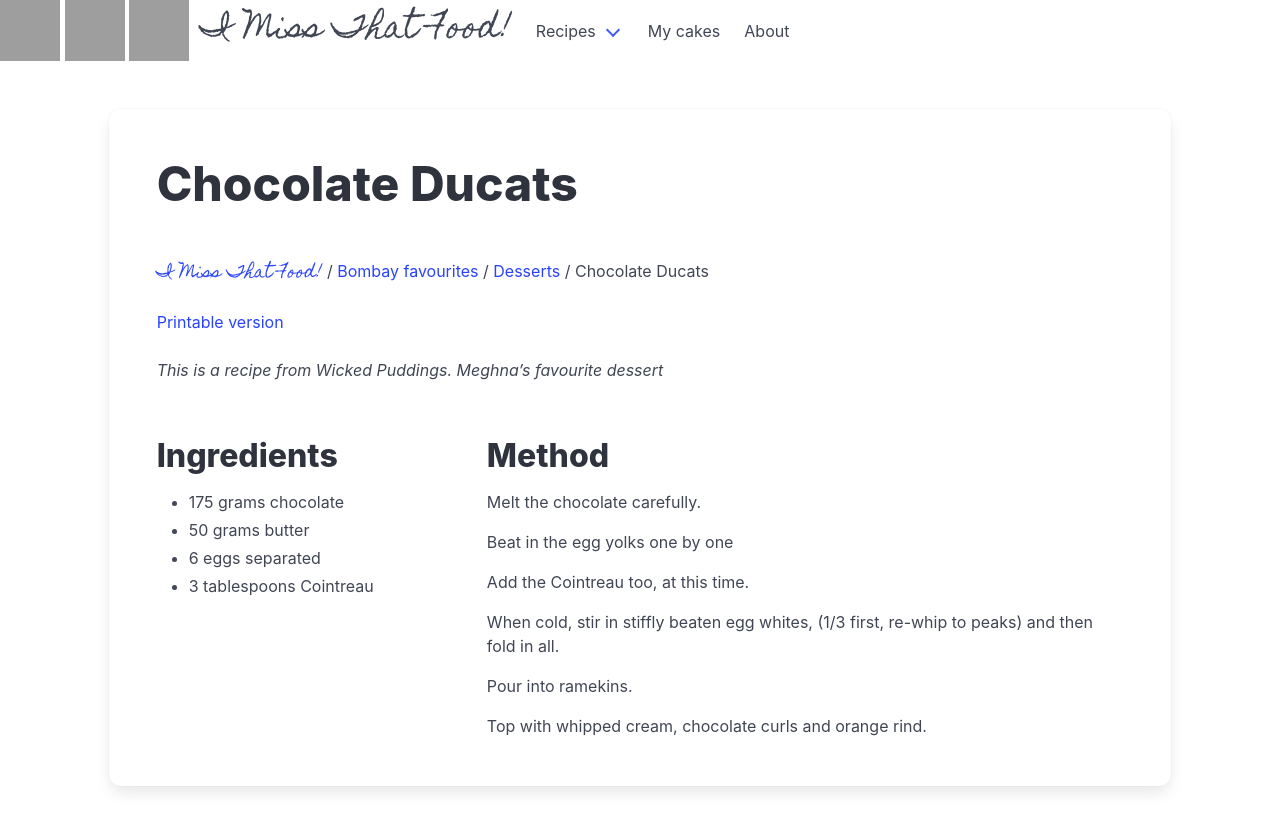
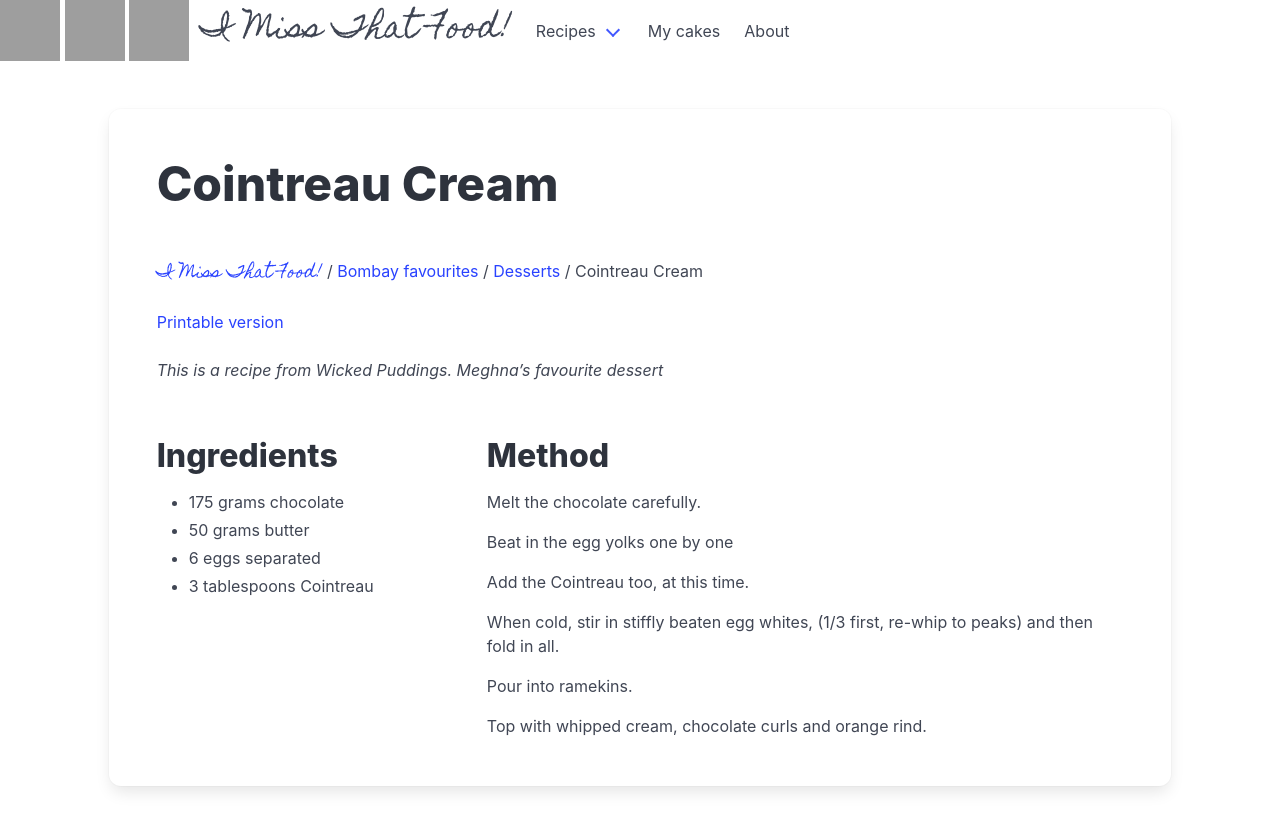
Before and after one commit to imissthatfood/imissthatfood.github.io, a Jekyll site: the page built from _recipes/desserts_cointreaucream.md, in a window 1280 px wide, cut to the strip 0-831 px from the top of the page. Built offline with Jekyll 4.4.1, drawn with Linux system fonts in a browser that asks for light colours; grey boxes are pictures that could not be loaded.

Commit message:
Update desserts_cointreaucream.md

```diff
--- a/_recipes/desserts_cointreaucream.md
+++ b/_recipes/desserts_cointreaucream.md
@@ -1,5 +1,5 @@
 ---
-title: Chocolate Ducats
+title: Cointreau Cream
 author: Karen
 section: bombay
 category: desserts
```
